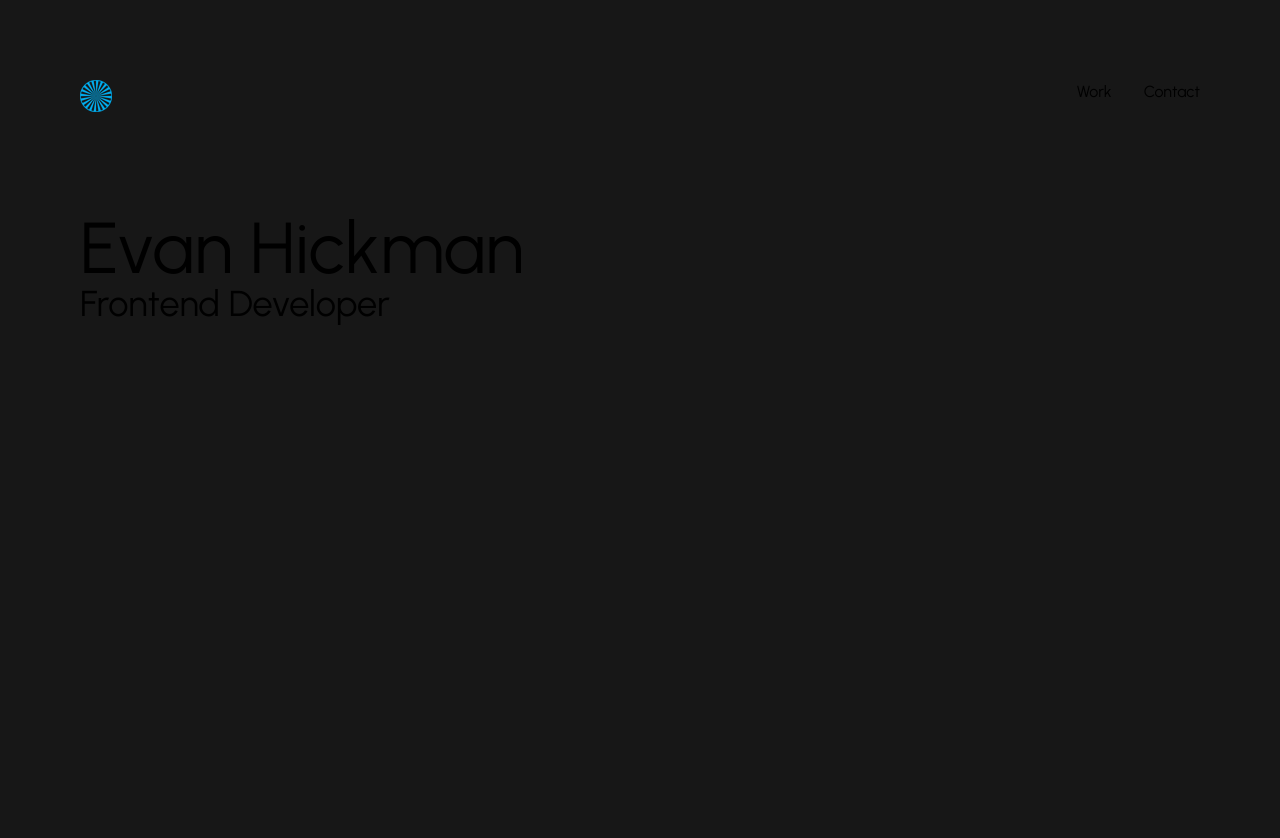
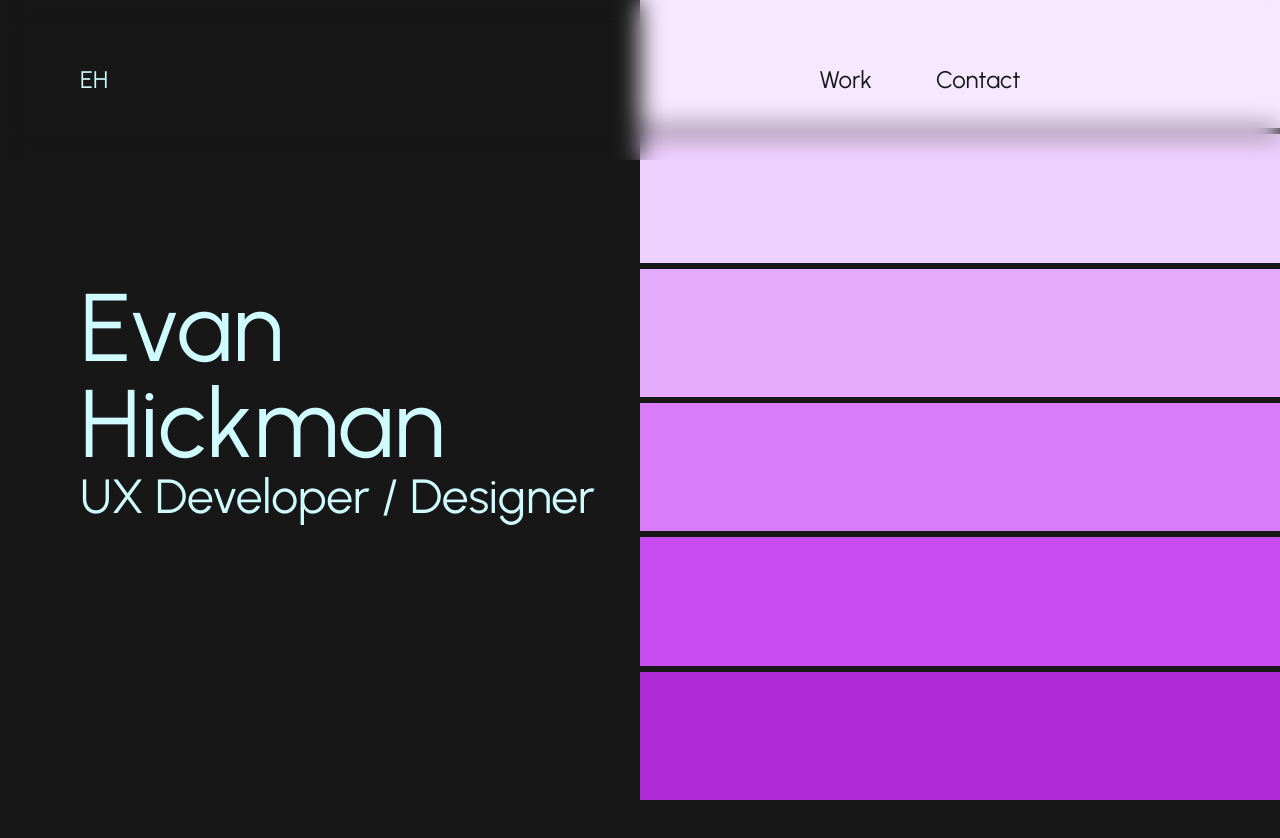
Before and after one commit to evanhickman/portfoliov2, a Next.js app: page / in a window 1280 px wide. Shown: the top 838 px of the page. After the commit the page ends 800 px from the top, so only its background shows below. Built offline with nearby package versions, Linux system fonts and the light colour scheme.

Commit message:
add blocks and begin on Work page

```diff
--- /dev/null
+++ b/src/app/components/Header.tsx
@@ -0,0 +1,30 @@
+import Link from 'next/link';
+import Image from 'next/image';
+import logo from '../../../public/logo.png';
+
+export default function Header() {
+  return (
+    <header className='fixed w-full top-0 h-40 px-20 flex flex-col justify-center bg-neutral-900/20 backdrop-blur-md z-50'>
+      <nav className='flex justify-between'>
+        <div className='basis-6/12'>
+          {/* <Image src={logo} alt='logo' /> */}
+          <Link href='/' className='text-2xl text-cyan-100'>
+            EH
+          </Link>
+        </div>
+        <ul className='flex basis-6/12 justify-center'>
+          <li className='pr-8'>
+            <Link href='/work' className='text-2xl text-black-900'>
+              Work
+            </Link>
+          </li>
+          <li className='pl-8'>
+            <Link href='/contact' className='text-2xl text-black-900'>
+              Contact
+            </Link>
+          </li>
+        </ul>
+      </nav>
+    </header>
+  );
+}
--- a/src/app/components/box.tsx
+++ /dev/null
@@ -1,5 +0,0 @@
-const Box = () => {
-  return <div className='w-full h-20 bg-cyan-100'></div>;
-};
-
-export default Box;
--- a/src/app/components/nav.tsx
+++ /dev/null
@@ -1,21 +0,0 @@
-import Link from 'next/link';
-import Image from 'next/image';
-import logo from '../../../public/logo.png';
-
-export default function Nav() {
-  return (
-    <nav className='flex justify-between'>
-      <div>
-        <Image src={logo} alt='logo' />
-      </div>
-      <ul className='flex justify-end'>
-        <li className='pl-8'>
-          <Link href='/work'>Work</Link>
-        </li>
-        <li className='pl-8'>
-          <Link href='/contact'>Contact</Link>
-        </li>
-      </ul>
-    </nav>
-  );
-}
--- a/src/app/globals.css
+++ b/src/app/globals.css
@@ -3,9 +3,12 @@
 @tailwind utilities;
 
 :root {
-  --foreground-rgb: 0, 0, 0;
-  --background-start-rgb: 214, 219, 220;
-  --background-end-rgb: 255, 255, 255;
+  --animation1: COLOR_SHIFT_1 20s cubic-bezier(0, -0.4, 1, 1.35) infinite;
+  --animation2: COLOR_SHIFT_2 20s cubic-bezier(0, -0.4, 1, 1.35) infinite;
+  --animation3: COLOR_SHIFT_3 20s cubic-bezier(0, -0.4, 1, 1.35) infinite;
+  --animation4: COLOR_SHIFT_4 20s cubic-bezier(0, -0.4, 1, 1.35) infinite;
+  --animation5: COLOR_SHIFT_5 20s cubic-bezier(0, -0.4, 1, 1.35) infinite;
+  --animation6: COLOR_SHIFT_6 20s cubic-bezier(0, -0.4, 1, 1.35) infinite;
 }
 
 @media (prefers-color-scheme: dark) {
@@ -21,12 +24,176 @@ html {
 }
 
 body {
-  color: rgb(var(--foreground-rgb));
-  background: var(--background-start-rgb);
+  color: theme(colors.cyan.100);
+  background: theme(colors.black.900);
 }
 
-.section {
-  @apply px-20;
+.box-one {
+  animation: var(--animation1);
+}
+
+.box-two {
+  animation: var(--animation2);
+}
+
+.box-three {
+  animation: var(--animation3);
+}
+
+.box-four {
+  animation: var(--animation4);
+}
+
+.box-five {
+  animation: var(--animation5);
+}
+
+.box-six {
+  animation: var(--animation6);
+}
+
+@keyframes COLOR_SHIFT_1 {
+  from {
+    background-color: theme('colors.cyan.100');
+  }
+  15% {
+    background-color: theme('colors.indigo.100');
+  }
+  31% {
+    background-color: theme('colors.purple.100');
+  }
+  46% {
+    background-color: theme('colors.red.100');
+  }
+  61% {
+    background-color: theme('colors.yellow.100');
+  }
+  76% {
+    background-color: theme('colors.green.100');
+  }
+  to {
+    background-color: theme('colors.cyan.100');
+  }
+}
+
+@keyframes COLOR_SHIFT_2 {
+  from {
+    background-color: theme('colors.cyan.200');
+  }
+  15% {
+    background-color: theme('colors.indigo.200');
+  }
+  31% {
+    background-color: theme('colors.purple.200');
+  }
+  46% {
+    background-color: theme('colors.red.200');
+  }
+  61% {
+    background-color: theme('colors.yellow.200');
+  }
+  76% {
+    background-color: theme('colors.green.200');
+  }
+  to {
+    background-color: theme('colors.cyan.200');
+  }
+}
+
+@keyframes COLOR_SHIFT_3 {
+  from {
+    background-color: theme('colors.cyan.300');
+  }
+  15% {
+    background-color: theme('colors.indigo.300');
+  }
+  31% {
+    background-color: theme('colors.purple.300');
+  }
+  46% {
+    background-color: theme('colors.red.300');
+  }
+  61% {
+    background-color: theme('colors.yellow.300');
+  }
+  76% {
+    background-color: theme('colors.green.300');
+  }
+  to {
+    background-color: theme('colors.cyan.300');
+  }
+}
+
+@keyframes COLOR_SHIFT_4 {
+  from {
+    background-color: theme('colors.cyan.400');
+  }
+  15% {
+    background-color: theme('colors.indigo.400');
+  }
+  31% {
+    background-color: theme('colors.purple.400');
+  }
+  46% {
+    background-color: theme('colors.red.400');
+  }
+  61% {
+    background-color: theme('colors.yellow.400');
+  }
+  76% {
+    background-color: theme('colors.green.400');
+  }
+  to {
+    background-color: theme('colors.cyan.400');
+  }
+}
+
+@keyframes COLOR_SHIFT_5 {
+  from {
+    background-color: theme('colors.cyan.500');
+  }
+  15% {
+    background-color: theme('colors.indigo.500');
+  }
+  31% {
+    background-color: theme('colors.purple.500');
+  }
+  46% {
+    background-color: theme('colors.red.500');
+  }
+  61% {
+    background-color: theme('colors.yellow.500');
+  }
+  76% {
+    background-color: theme('colors.green.500');
+  }
+  to {
+    background-color: theme('colors.cyan.500');
+  }
+}
+
+@keyframes COLOR_SHIFT_6 {
+  from {
+    background-color: theme('colors.cyan.600');
+  }
+  15% {
+    background-color: theme('colors.indigo.600');
+  }
+  31% {
+    background-color: theme('colors.purple.600');
+  }
+  46% {
+    background-color: theme('colors.red.600');
+  }
+  61% {
+    background-color: theme('colors.yellow.600');
+  }
+  76% {
+    background-color: theme('colors.green.600');
+  }
+  to {
+    background-color: theme('colors.cyan.600');
+  }
 }
 
 @layer utilities {
--- a/src/app/layout.tsx
+++ b/src/app/layout.tsx
@@ -3,9 +3,9 @@ import Link from 'next/link';
 import { Urbanist } from 'next/font/google';
 import './globals.css';
 
-import Nav from './components/nav';
+import Header from './components/Header';
 
-const inter = Urbanist({ subsets: ['latin'] });
+const urban = Urbanist({ subsets: ['latin'] });
 
 export const metadata: Metadata = {
   title: 'Evan Hickman',
@@ -19,10 +19,8 @@ export default function RootLayout({
 }>) {
   return (
     <html lang='en'>
-      <body className={inter.className}>
-        <header className='section py-20 bg-neutral-900 w-full'>
-          <Nav />
-        </header>
+      <body className={`${urban.className} relative`}>
+        <Header />
         {children}
       </body>
     </html>
--- a/src/app/page.tsx
+++ b/src/app/page.tsx
@@ -1,24 +1,20 @@
-// import Link from 'next/link';
-import Box from './components/box';
-
-// const imgStyle: React.CSSProperties = {
-//   position: 'absolute',
-//   top: 0,
-//   left: '50%',
-//   width: '50vw',
-//   height: '100vh',
-// };
-
-export default function Home() {
+const Home = () => {
   return (
-    <main className='hero-main min-h-screen min-w-screen flex bg-neutral-900 relative'>
-      <section className='w-50-screen pl-20 py-5'>
-        <h1 className='text-7xl'>Evan Hickman</h1>
-        <h2 className='text-4xl'>Frontend Developer</h2>
+    <main className='min-h-screen min-w-screen flex bg-neutral-900 relative'>
+      <section className='basis-6/12 flex flex-col justify-center pl-20 py-5'>
+        <h1 className='text-8xl text-animation'>Evan Hickman</h1>
+        <h2 className='text-5xl text-animation'>UX Developer / Designer</h2>
       </section>
-      <section className='w-50-screen'>
-        <Box />
+      <section className='basis-6/12 grid grid-cols-1 grid-rows-6 gap-1.5'>
+        <div className='box-one'></div>
+        <div className='box-two'></div>
+        <div className='box-three'></div>
+        <div className='box-four'></div>
+        <div className='box-five'></div>
+        <div className='box-six'></div>
       </section>
     </main>
   );
-}
+};
+
+export default Home;
--- a/src/app/work/page.tsx
+++ b/src/app/work/page.tsx
@@ -2,12 +2,17 @@ import Image from 'next/image';
 
 export default function Work() {
   return (
-    <main className='flex min-h-screen flex-col items-center justify-between'>
-      <section className='w-full py-32 bg-amber-300'>
-        <div className='p-8'>
-          <h2 className='mb-8'>Projects</h2>
-          <p>This is my work.</p>
-        </div>
+    <main className='min-h-screen min-w-screen flex bg-neutral-900 relative'>
+      <section className='basis-6/12 flex flex-col justify-center pl-20 py-5'>
+        <h1 className='text-8xl text-animation'>Work</h1>
+      </section>
+      <section className='basis-6/12 grid grid-cols-1 grid-rows-6 gap-1.5'>
+        <div className='bg-cyan-100'></div>
+        <div className='bg-cyan-200'></div>
+        <div className='bg-cyan-300'></div>
+        <div className='bg-cyan-400'></div>
+        <div className='bg-cyan-500'></div>
+        <div className='bg-cyan-600'></div>
       </section>
     </main>
   );
--- a/tailwind.config.ts
+++ b/tailwind.config.ts
@@ -1,18 +1,22 @@
-import type { Config } from "tailwindcss";
+import type { Config } from 'tailwindcss';
+import colors from 'tailwindcss/colors';
 
 const config: Config = {
   content: [
-    "./src/pages/**/*.{js,ts,jsx,tsx,mdx}",
-    "./src/components/**/*.{js,ts,jsx,tsx,mdx}",
-    "./src/app/**/*.{js,ts,jsx,tsx,mdx}",
+    './src/pages/**/*.{js,ts,jsx,tsx,mdx}',
+    './src/components/**/*.{js,ts,jsx,tsx,mdx}',
+    './src/app/**/*.{js,ts,jsx,tsx,mdx}',
   ],
   theme: {
-    extend: {
-      backgroundImage: {
-        "gradient-radial": "radial-gradient(var(--tw-gradient-stops))",
-        "gradient-conic":
-          "conic-gradient(from 180deg at 50% 50%, var(--tw-gradient-stops))",
-      },
+    colors: {
+      transparent: 'transparent',
+      black: colors.neutral,
+      cyan: colors.cyan,
+      indigo: colors.indigo,
+      purple: colors.fuchsia,
+      red: colors.red,
+      yellow: colors.yellow,
+      green: colors.green,
     },
   },
   plugins: [],
```
